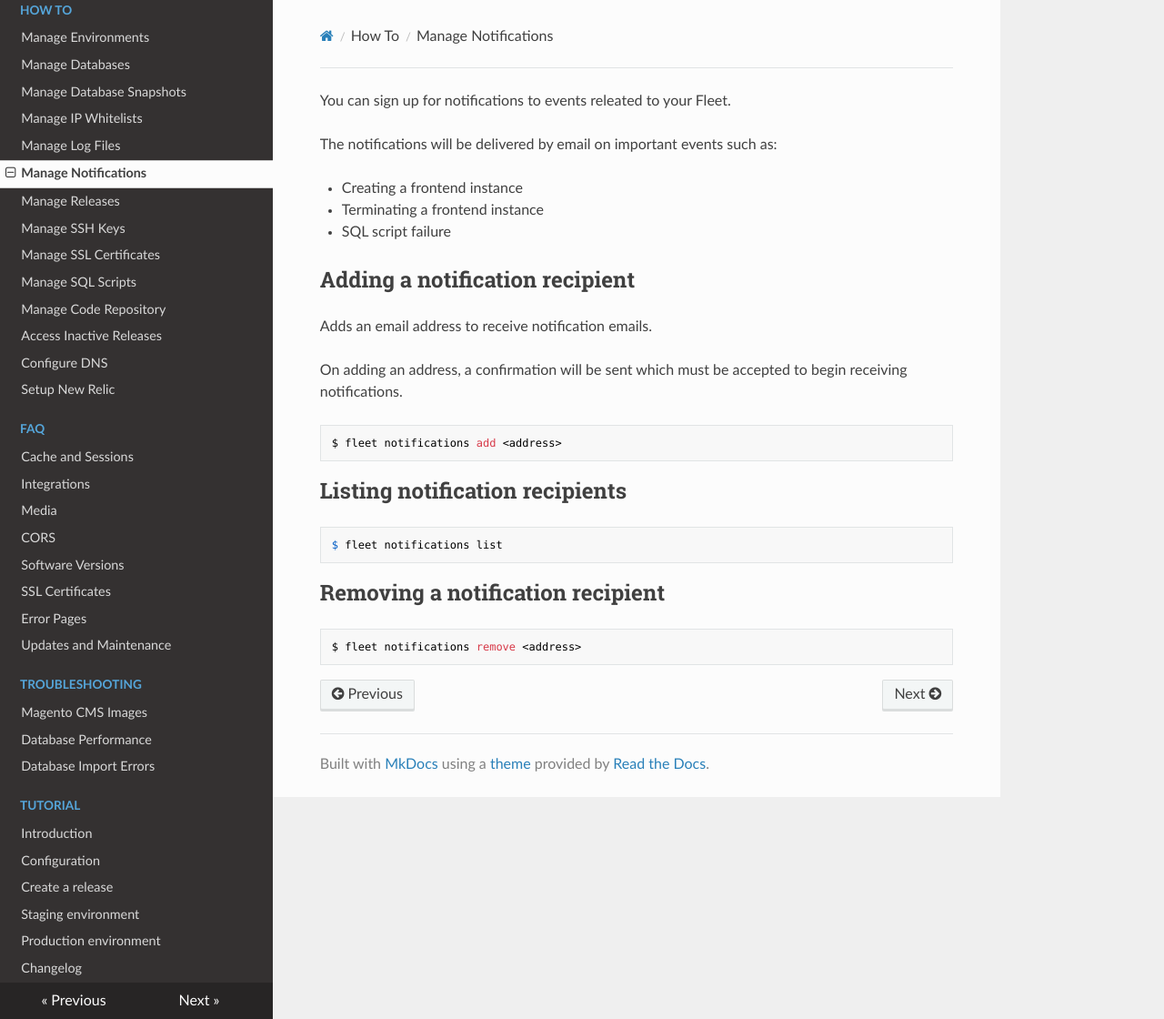
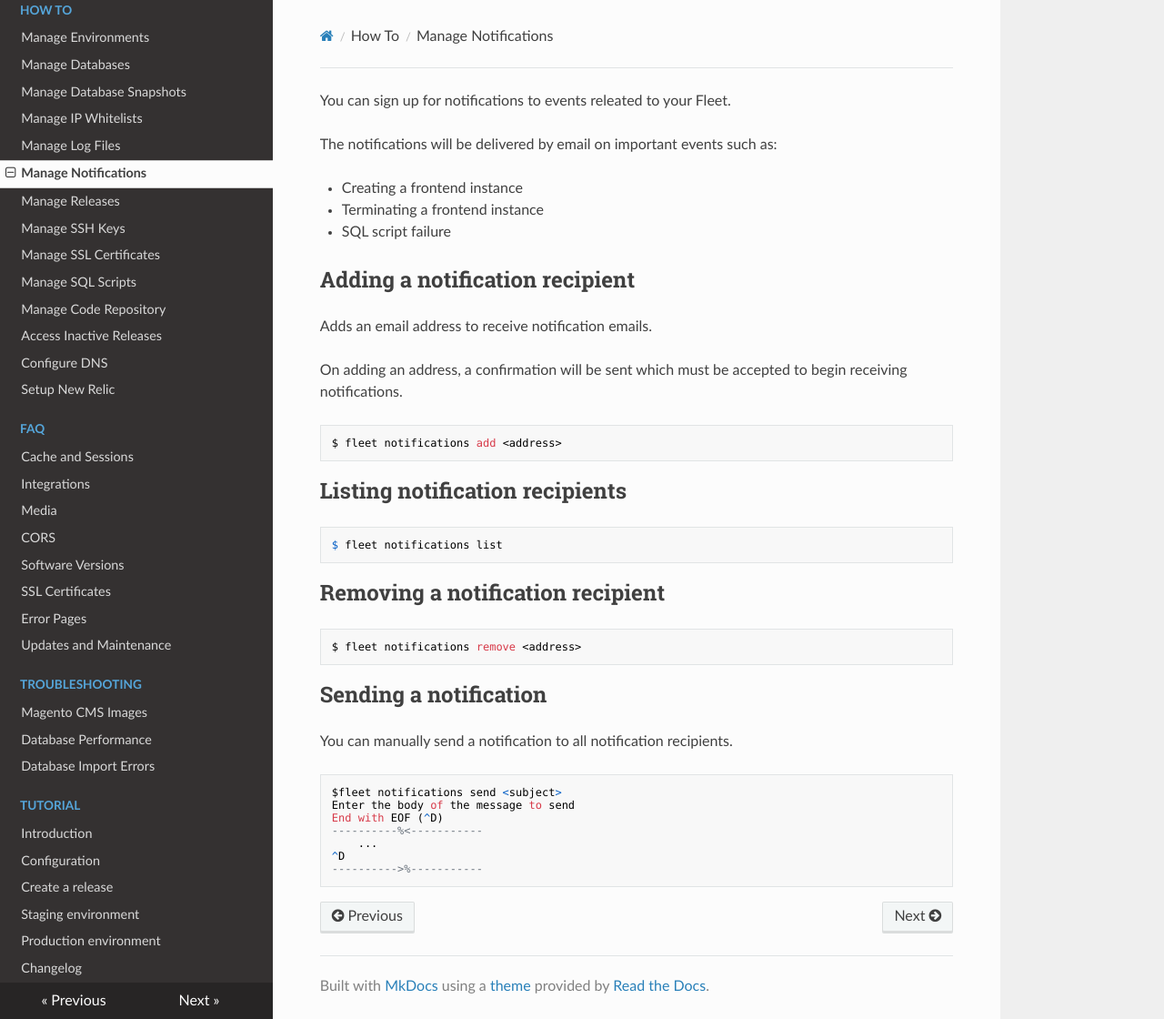
Before and after one commit to anchor/fleet-magento-docs, an MkDocs documentation site: the page built from docs/how-to/manage-notifications.md, in a window 1280 px wide and 1120 px high. Shown: the whole window at 91% size. Built offline with MkDocs 1.6.1, drawn with Linux system fonts in a browser that asks for light colours; nearby versions of some CDN libraries; old or Windows-style settings are respelled for this version of MkDocs.

Commit message:
Docs for new report/notification commands

````diff
--- a/docs/how-to/manage-notifications.md
+++ b/docs/how-to/manage-notifications.md
@@ -31,3 +31,18 @@ Removing a notification recipient
 ```
 $ fleet notifications remove <address>
 ```
+
+Sending a notification
+----
+
+You can manually send a notification to all notification recipients.
+
+```
+$fleet notifications send <subject>
+Enter the body of the message to send
+End with EOF (^D)
+----------%<-----------
+    ...
+^D
+---------->%-----------
+```
````
Also changed, not shown: docs/how-to/access-reports.md (added, +34 -0 lines).
